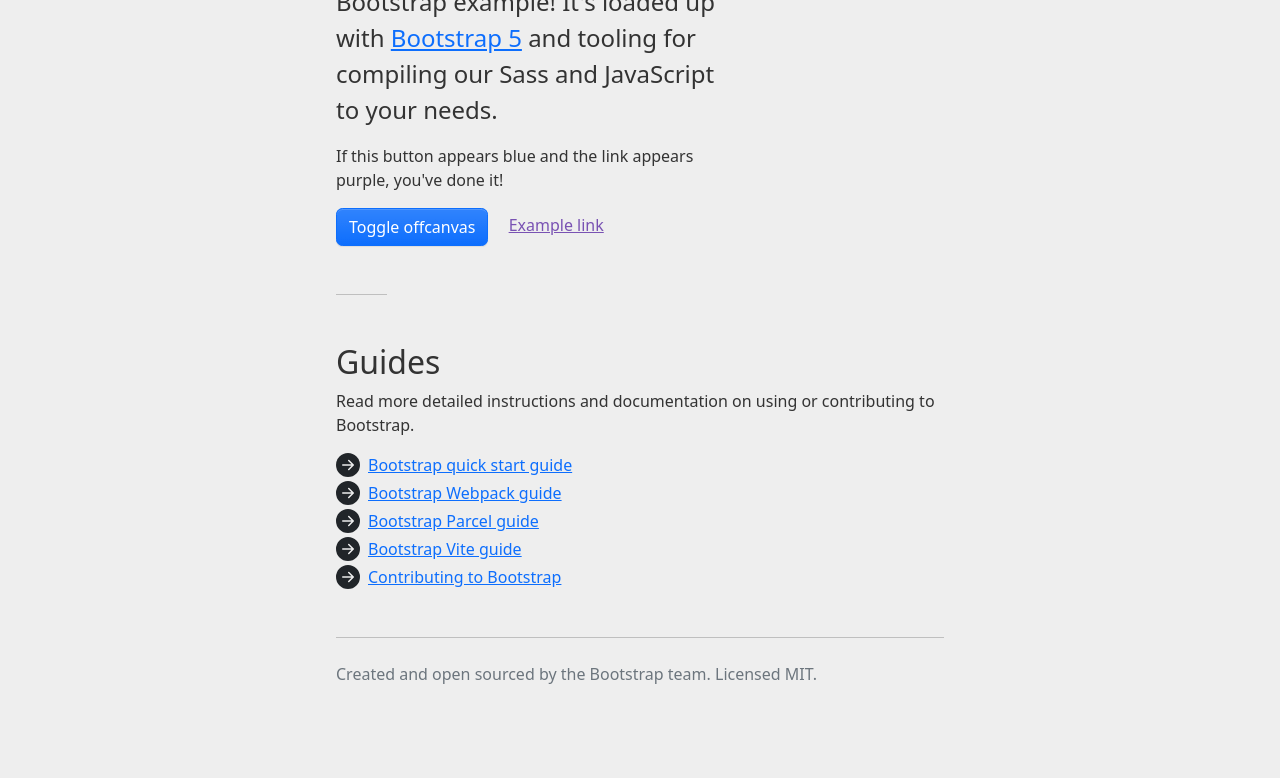
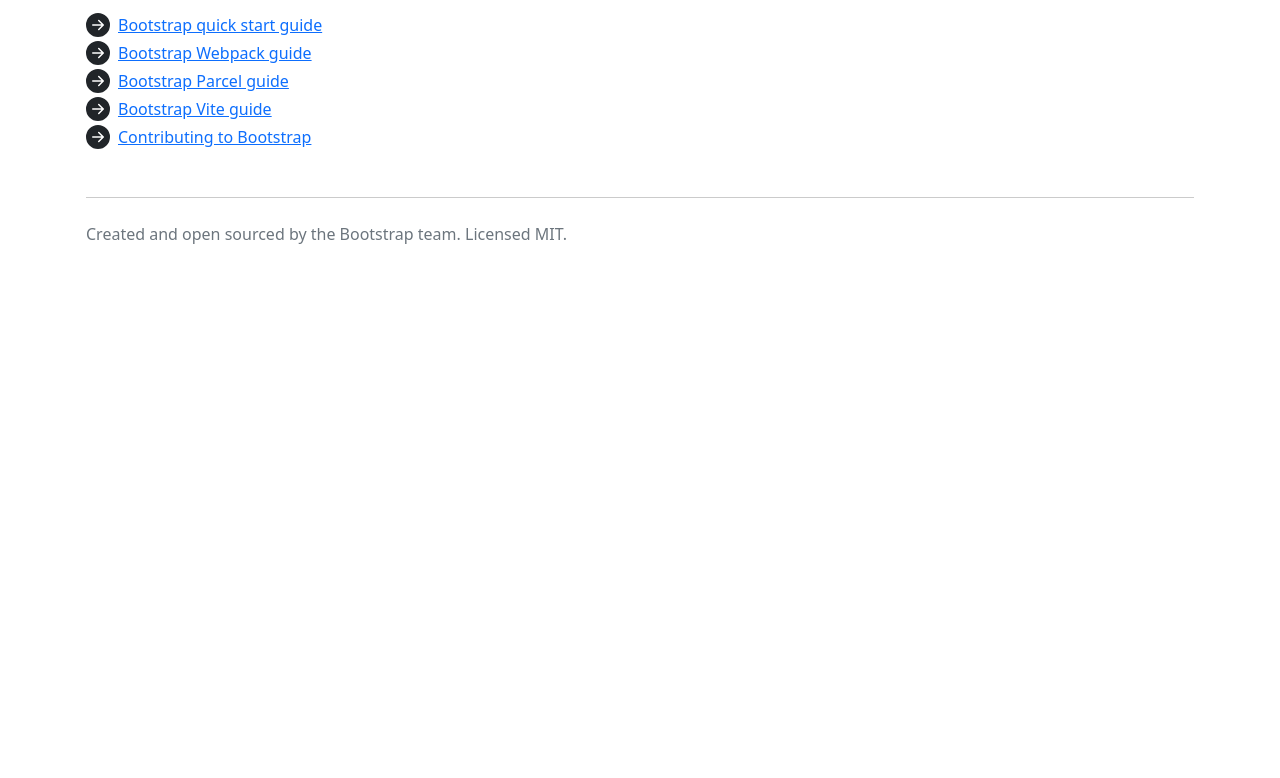
Before and after one commit to BoraJeong/monday2023-frontend, a website: page index.html in a window 1280 px wide. Shown: the part 557-1335 px from the top of the page. After the commit the page ends 843 px from the top, so only its background shows below. Drawn offline with nearby package versions, Linux system fonts and the light colour scheme; files that its build step writes are made by us from their sources.

Commit message:
CSS 구조 변경

```diff
--- a/index.html
+++ b/index.html
@@ -3,8 +3,8 @@
   <head>
     <meta charset="utf-8">
     <meta name="viewport" content="width=device-width, initial-scale=1">
-    <link rel="stylesheet" href="css/styles.css">
-    <title>Bootstrap Sass &amp; JS</title>
+    <link rel="stylesheet" href="css/main.css">
+    <title>먼데이닷컴 코리아</title>
   </head>
   <body>
     <div class="container py-4 px-3 mx-auto">
@@ -17,7 +17,6 @@
               <path d="M4.002 0a4 4 0 0 0-4 4v8a4 4 0 0 0 4 4h8a4 4 0 0 0 4-4V4a4 4 0 0 0-4-4h-8zm1.06 12V3.545h3.399c1.587 0 2.543.809 2.543 2.11 0 .884-.65 1.675-1.483 1.816v.1c1.143.117 1.904.931 1.904 2.033 0 1.488-1.084 2.396-2.888 2.396H5.062z"/>
             </svg>
             <span>Sass &amp; JS</span>
-            test
           </a>
         </h1>
         <a href="https://github.com/twbs/examples/tree/main/sass-js/" target="_blank" rel="noopener">View on GitHub</a>
--- a/scss/_icon-list.scss
+++ b/scss/_custom.scss
@@ -1,4 +1,6 @@
-// Example of a custom component
+body {
+  color: $body-color;
+}
 
 .icon-list {
   padding-left: 0;
--- /dev/null
+++ b/scss/_variables.scss
@@ -0,0 +1,5 @@
+// Customize some defaults
+$body-color: #333;
+$body-bg: #fff;
+$border-radius: .4rem;
+$success: #7952b3;
--- /dev/null
+++ b/scss/main.scss
@@ -0,0 +1,10 @@
+// Override Bootstrap's Sass default variables
+@import "variables";
+
+// Import all of Bootstrap's CSS
+@import "bootstrap/scss/bootstrap";
+
+// Custom styles
+@import "custom";
+@import "temp";
+@import "responsive";
--- a/scss/styles.scss
+++ /dev/null
@@ -1,94 +0,0 @@
-// Override Bootstrap's Sass default variables
-//
-// Nearly all variables in Bootstrap are written with the `!default` flag.
-// This allows you to override the default values of those variables before
-// you import Bootstrap's source Sass files.
-//
-// Overriding the default variable values is the best way to customize your
-// CSS without writing _new_ styles. For example, change you can either change
-// `$body-color` or write more CSS that override's Bootstrap's CSS like so:
-// `body { color: red; }`.
-
-
-//
-// Bring in Bootstrap
-//
-
-// Option 1
-//
-// Import all of Bootstrap's CSS
-
-// @import "bootstrap/scss/bootstrap";
-
-// Option 2
-//
-// Place variable overrides first, then import just the styles you need. Note that some stylesheets are required no matter what.
-
-// Toggle global options
-$enable-gradients: true;
-$enable-shadows: true;
-
-$offcanvas-box-shadow: 0 1rem 3rem rgba(0, 0, 0, .175);
-
-// Customize some defaults
-$body-color: #333;
-$body-bg: #fff;
-$border-radius: .4rem;
-$success: #7952b3;
-
-// Required
-@import "bootstrap/scss/functions";
-@import "bootstrap/scss/variables";
-@import "bootstrap/scss/maps";
-@import "bootstrap/scss/mixins";
-@import "bootstrap/scss/utilities";
-@import "bootstrap/scss/root";
-@import "bootstrap/scss/reboot";
-
-@import "bootstrap/scss/type";
-// @import "bootstrap/scss/images";
-@import "bootstrap/scss/containers";
-@import "bootstrap/scss/grid";
-// @import "bootstrap/scss/tables";
-// @import "bootstrap/scss/forms";
-@import "bootstrap/scss/buttons";
-@import "bootstrap/scss/transitions";
-@import "bootstrap/scss/dropdown";
-// @import "bootstrap/scss/button-group";
-// @import "bootstrap/scss/nav";
-// @import "bootstrap/scss/navbar"; // Requires nav
-// @import "bootstrap/scss/card";
-// @import "bootstrap/scss/breadcrumb";
-// @import "bootstrap/scss/accordion";
-// @import "bootstrap/scss/pagination";
-// @import "bootstrap/scss/badge";
-// @import "bootstrap/scss/alert";
-// @import "bootstrap/scss/progress";
-// @import "bootstrap/scss/list-group";
-@import "bootstrap/scss/close";
-// @import "bootstrap/scss/toasts";
-@import "bootstrap/scss/modal"; // Requires transitions
-// @import "bootstrap/scss/tooltip";
-// @import "bootstrap/scss/popover";
-// @import "bootstrap/scss/carousel";
-// @import "bootstrap/scss/spinners";
-@import "bootstrap/scss/offcanvas"; // Requires transitions
-// @import "bootstrap/scss/placeholders";
-
-// Helpers
-// @import "bootstrap/scss/helpers";
-
-// Utilities
-@import "bootstrap/scss/utilities/api";
-
-
-//
-// Custom styles
-//
-
-@import "icon-list";
-
-body {
-  padding: 20rem;
-  background-color: #eee;
-}
```
Also changed, not shown: scss/_responsive.scss (added), scss/_temp.scss (added).
